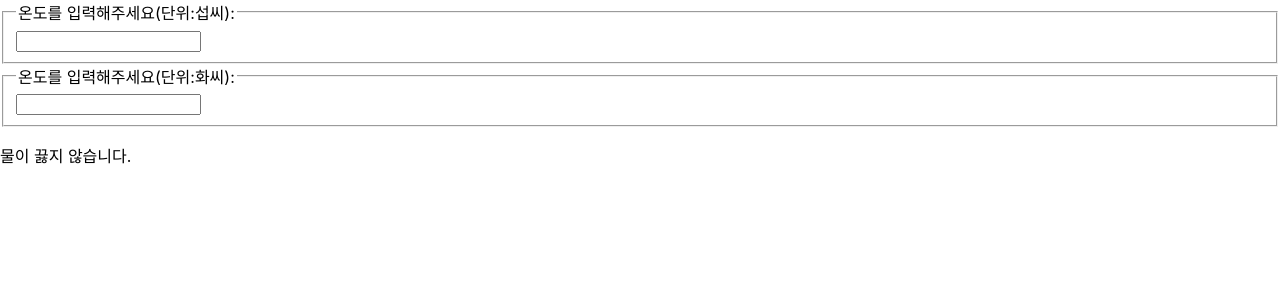
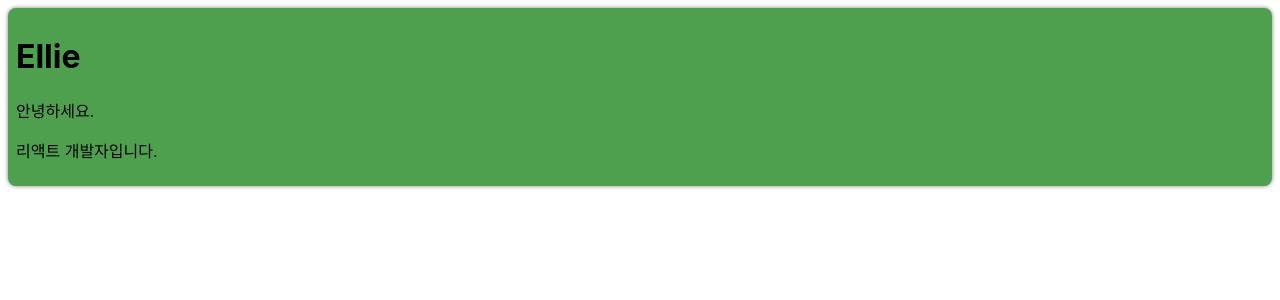
Before and after one commit to T189216/react-240306, a React (Create React App) app in the folder react240306/: page / in a window 1280 px wide. Shown: the top 300 px of the page. Built offline with nearby package versions, Linux system fonts and the light colour scheme.

Commit message:
Card 컴포넌트

```diff
--- /dev/null
+++ b/react240306/src/chapter_13/Card.jsx
@@ -0,0 +1,20 @@
+function Card(props) {
+    const { title, backgroundColor, children } = props;
+
+    return (
+        <div
+            style={{
+                margin: 8,
+                padding: 8,
+                borderRadius: 8,
+                boxShadow: "0px 0px 4px grey",
+                backgroundColor: backgroundColor || "white",
+            }}
+        >
+            {title && <h1>{title}</h1>}
+            {children}
+        </div>
+    );
+}
+
+export default Card;
--- /dev/null
+++ b/react240306/src/chapter_13/ProfileCard.jsx
@@ -0,0 +1,12 @@
+import Card from './Card';
+
+function ProfileCard(props) {
+    return (
+        <Card title="Ellie" backgroundColor="#4ea04e">
+            <p>안녕하세요.</p>
+            <p>리액트 개발자입니다.</p>
+        </Card>
+    );
+}
+
+export default ProfileCard;
--- a/react240306/src/index.js
+++ b/react240306/src/index.js
@@ -14,10 +14,11 @@
 import AttendanceBook from './chapter_10/AttendanceBook';
 import SignUp from './chapter_11/SignUp'
 import Calculator from './chapter_12/Calculator'
+import ProfileCard from './chapter_13/ProfileCard';
 
 ReactDOM.render(
   <React.StrictMode>
-    <Calculator />
+    <ProfileCard />
   </React.StrictMode>,
   document.getElementById('root')
 );
```
